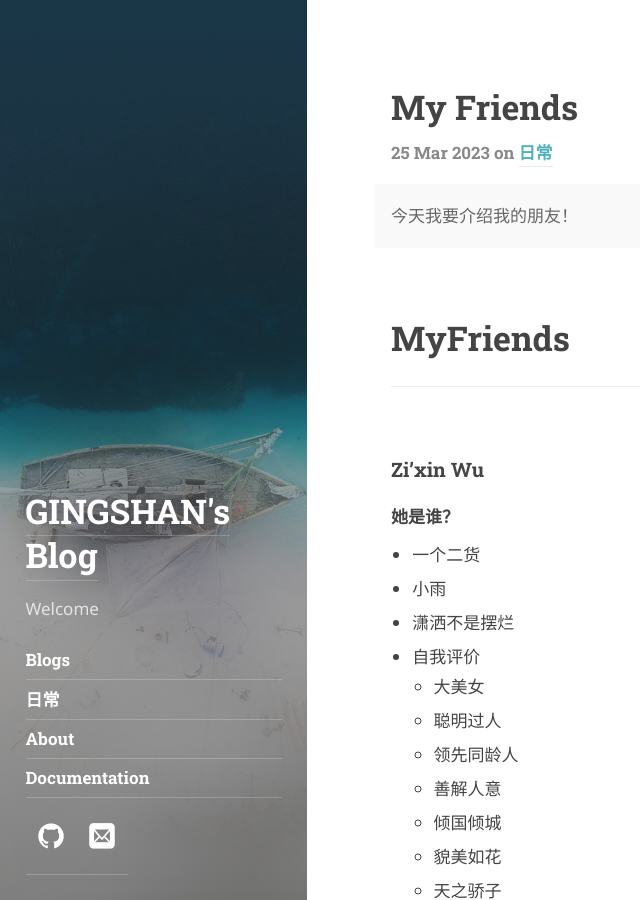
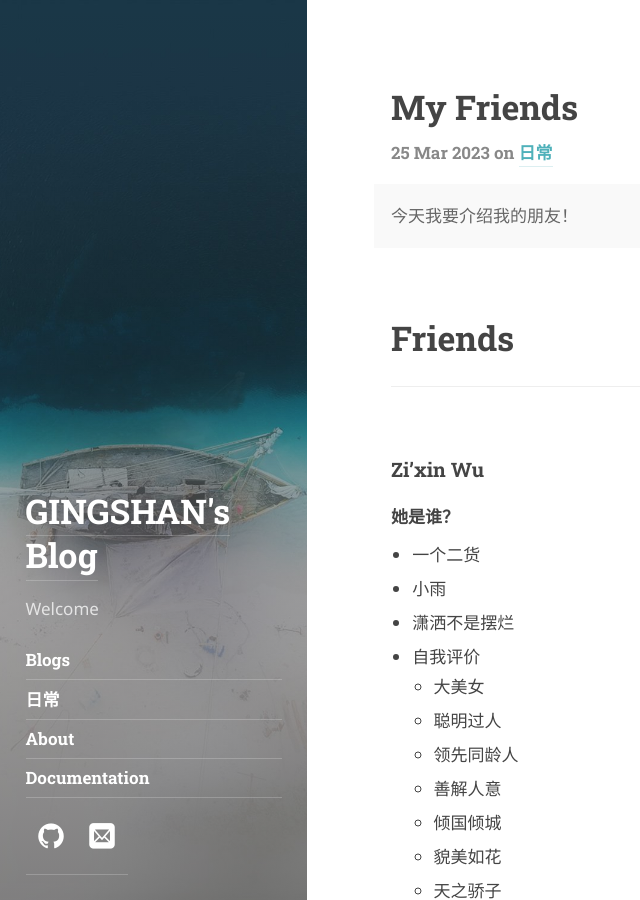
Before and after one commit to lshub2010/lshub2010.github.io, a Jekyll site: the page built from _posts/2023-3-25-my-friend.md, in a window 1280 px wide and 900 px high. Shown: the whole window, without its empty margins (0-640 px from the left). Built offline with Jekyll 4.4.1, drawn with Linux system fonts in a browser that asks for light colours; some web fonts are replaced.

Commit message:
Update 2023-3-25-my-friend.md

```diff
--- a/_posts/2023-3-25-my-friend.md
+++ b/_posts/2023-3-25-my-friend.md
@@ -5,7 +5,9 @@ description: >
   今天我要介绍我的朋友！
 tags: [daily]
 ---
-# MyFriends
+
+# Friends
+
 ---
 ### Zi’xin Wu
 
```
